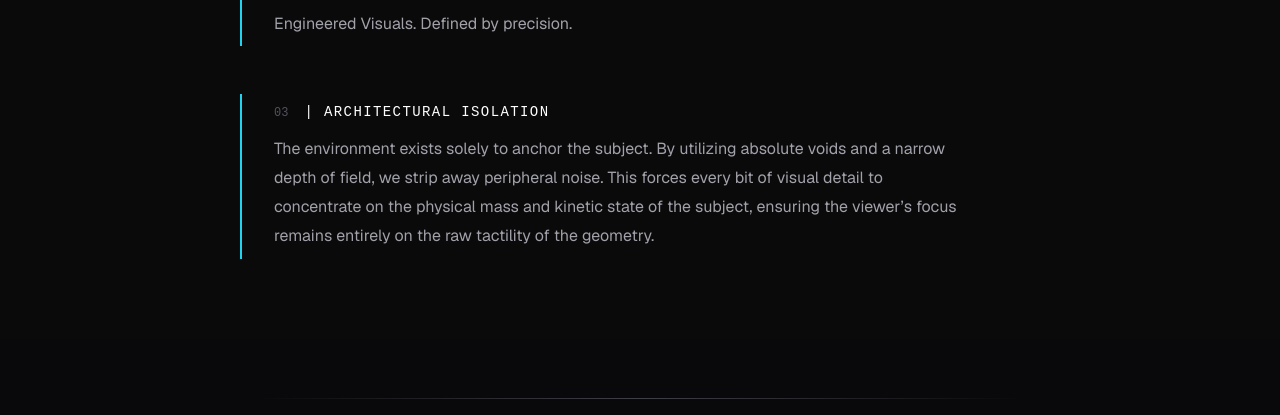
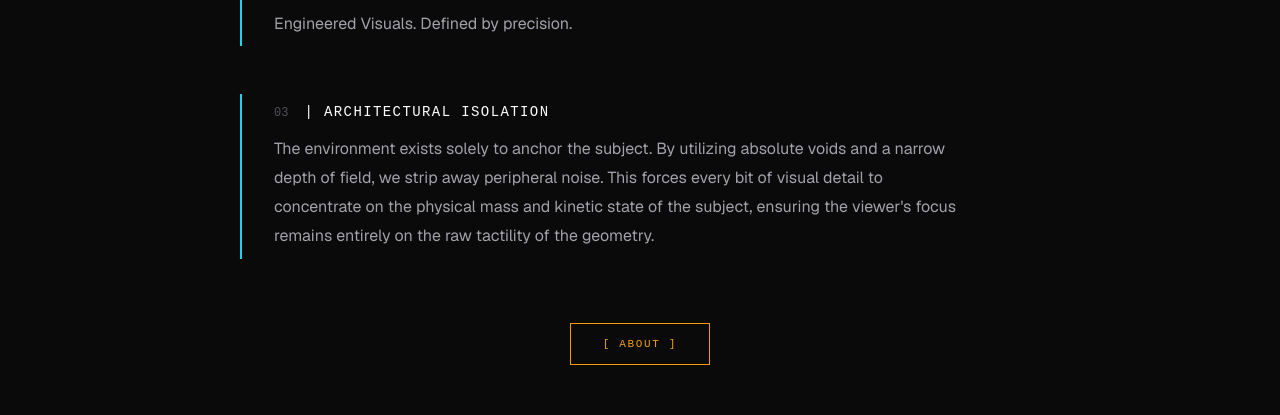
Before and after one commit to Debbussee/bsvs-portfolio, a Next.js app: page / in a window 1280 px wide. Shown: the part 1500-1915 px from the top of the page. Built offline with nearby package versions, Linux system fonts and the light colour scheme.

Commit message:
Move About to inline popout at end of Section 2, remove from nav

```diff
--- a/app/components/ZeroMandate.tsx
+++ b/app/components/ZeroMandate.tsx
@@ -1,7 +1,8 @@
 'use client';
 
-import { useRef } from 'react';
+import { useRef, useState } from 'react';
 import { motion, useInView } from 'framer-motion';
+import AboutModal from './AboutModal';
 
 const protocols = [
   {
@@ -17,7 +18,7 @@ const protocols = [
   {
     num: '03',
     title: '| ARCHITECTURAL ISOLATION',
-    body: 'The environment exists solely to anchor the subject. By utilizing absolute voids and a narrow depth of field, we strip away peripheral noise. This forces every bit of visual detail to concentrate on the physical mass and kinetic state of the subject, ensuring the viewer’s focus remains entirely on the raw tactility of the geometry.',
+    body: 'The environment exists solely to anchor the subject. By utilizing absolute voids and a narrow depth of field, we strip away peripheral noise. This forces every bit of visual detail to concentrate on the physical mass and kinetic state of the subject, ensuring the viewer\'s focus remains entirely on the raw tactility of the geometry.',
   },
 ];
 
@@ -65,6 +66,9 @@ function ProtocolCard({ p, index }: { p: typeof protocols[0]; index: number }) {
 export default function ZeroMandate() {
   const headerRef = useRef<HTMLDivElement>(null);
   const headerInView = useInView(headerRef, { once: true, margin: '-60px' });
+  const [aboutOpen, setAboutOpen] = useState(false);
+  const aboutBtnRef = useRef<HTMLDivElement>(null);
+  const aboutBtnInView = useInView(aboutBtnRef, { once: true, margin: '-60px' });
 
   return (
     <div style={{ width: '100%', background: '#0a0a0b' }}>
@@ -108,7 +112,46 @@ export default function ZeroMandate() {
             <ProtocolCard key={p.num} p={p} index={i} />
           ))}
         </div>
+
+        {/* ABOUT LINK */}
+        <motion.div
+          ref={aboutBtnRef}
+          style={{ marginTop: '64px', display: 'flex', justifyContent: 'center' }}
+          initial={{ opacity: 0, y: 20 }}
+          animate={aboutBtnInView ? { opacity: 1, y: 0 } : {}}
+          transition={{ delay: 0.3, duration: 0.6 }}
+        >
+          <button
+            onClick={() => setAboutOpen(true)}
+            style={{
+              padding: '12px 32px',
+              border: '1px solid #f59e0b',
+              color: '#f59e0b',
+              fontSize: '11px',
+              fontFamily: 'monospace',
+              background: 'transparent',
+              cursor: 'pointer',
+              textTransform: 'uppercase',
+              letterSpacing: '0.15em',
+              transition: 'all 0.3s ease',
+            }}
+            onMouseOver={(e) => {
+              e.currentTarget.style.background = 'rgba(245, 158, 11, 0.08)';
+              e.currentTarget.style.boxShadow = '0 0 20px rgba(245, 158, 11, 0.15)';
+            }}
+            onMouseOut={(e) => {
+              e.currentTarget.style.background = 'transparent';
+              e.currentTarget.style.boxShadow = 'none';
+            }}
+            data-hover
+          >
+            [ ABOUT ]
+          </button>
+        </motion.div>
       </section>
+
+      {/* ABOUT MODAL OVERLAY */}
+      <AboutModal isOpen={aboutOpen} onClose={() => setAboutOpen(false)} />
     </div>
   );
 }
--- a/app/page.tsx
+++ b/app/page.tsx
@@ -11,11 +11,10 @@ const HeroSection   = dynamic(() => import('./components/HeroSection'),   { ssr:
 import ZeroMandate from './components/ZeroMandate';
 import VisualAudit from './components/VisualAudit';
 import HookLibrary from './components/HookLibrary';
-import AboutModal from './components/AboutModal';
 
 export default function PortfolioUI() {
   const [introComplete, setIntroComplete] = useState(false);
-  const [isAboutOpen, setAboutOpen] = useState(false);
+
   const handleIntroComplete = useCallback(() => setIntroComplete(true), []);
 
   useEffect(() => {
@@ -29,8 +28,7 @@ export default function PortfolioUI() {
       {/* CURSOR */}
       <CursorRig />
 
-      {/* ABOUT OVERLAY MODAL */}
-      <AboutModal isOpen={isAboutOpen} onClose={() => setAboutOpen(false)} />
+
 
       {/* INTRO */}
       <IntroSequence onComplete={handleIntroComplete} />
@@ -55,18 +53,11 @@ export default function PortfolioUI() {
               </span>
             </div>
 
-            <nav className="flex gap-8 font-mono text-xs tracking-widest text-zinc-500 items-center">
+            <nav className="flex gap-8 font-mono text-xs tracking-widest text-zinc-500">
               <a href="#index"   className="hover:text-cyan-400 transition-colors" data-hover>01. INDEX</a>
               <a href="#mandate" className="hover:text-amber-400 transition-colors" data-hover>02. ZERO MANDATE</a>
               <a href="#audit"   className="hover:text-rose-400 transition-colors" data-hover>03. VISUAL AUDIT</a>
               <a href="#hook"    className="hover:text-violet-400 transition-colors" data-hover>04. HOOK LIBRARY</a>
-              <button
-                onClick={() => setAboutOpen(true)}
-                className="hover:text-white transition-colors bg-transparent border-none cursor-pointer uppercase font-mono tracking-widest"
-                data-hover
-              >
-                [ ABOUT ]
-              </button>
             </nav>
           </div>
         </header>
```
